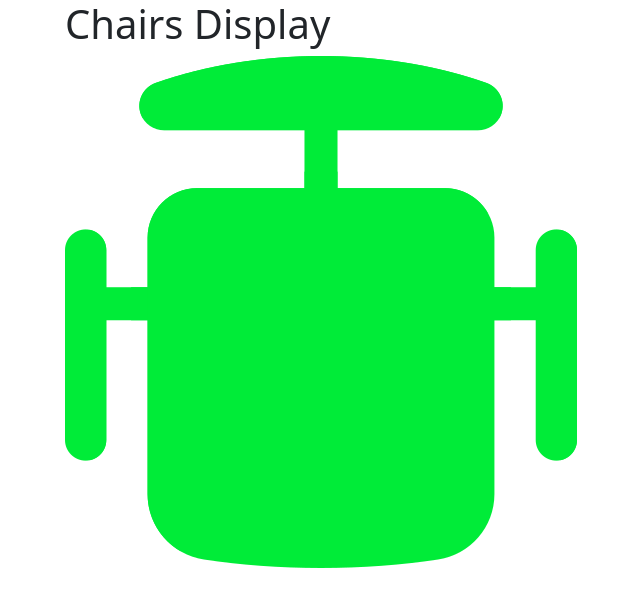
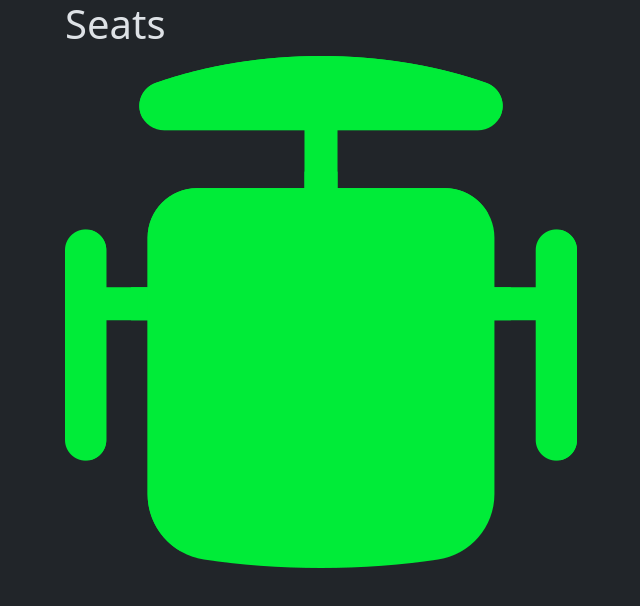
Before and after one commit to JohHub/hackFE, a website: page index.html in a window 1280 px wide. Shown: the whole page, without its empty margins (17-657 px from the left). Drawn offline with nearby package versions, Linux system fonts and the light colour scheme.

Commit message:
darkmode and basic text

```diff
--- a/index.html
+++ b/index.html
@@ -1,9 +1,9 @@
 <!DOCTYPE html>
-<html lang="en">
+<html lang="en" data-bs-theme="dark">
 <head>
     <meta charset="UTF-8">
     <meta name="viewport" content="width=device-width, initial-scale=1.0">
-    <title>Boxes in Red or Green</title>
+    <title>Seatfinder</title>
     <!-- Bootstrap CSS -->
     <link href="https://cdn.jsdelivr.net/npm/bootstrap@5.3.0-alpha1/dist/css/bootstrap.min.css" rel="stylesheet">
     <script src="https://cdn.jsdelivr.net/npm/bootstrap@5.3.0-alpha1/dist/js/bootstrap.bundle.min.js"></script>
@@ -11,7 +11,7 @@
 </head>
 <body>
 <div class="container">
-    <h1>Chairs Display</h1>
+    <h1>Seats</h1>
     <img src="resources/armchair-green.png">
     <div id="chairs-container">
         <!-- Chairs will be dynamically inserted here -->
```
